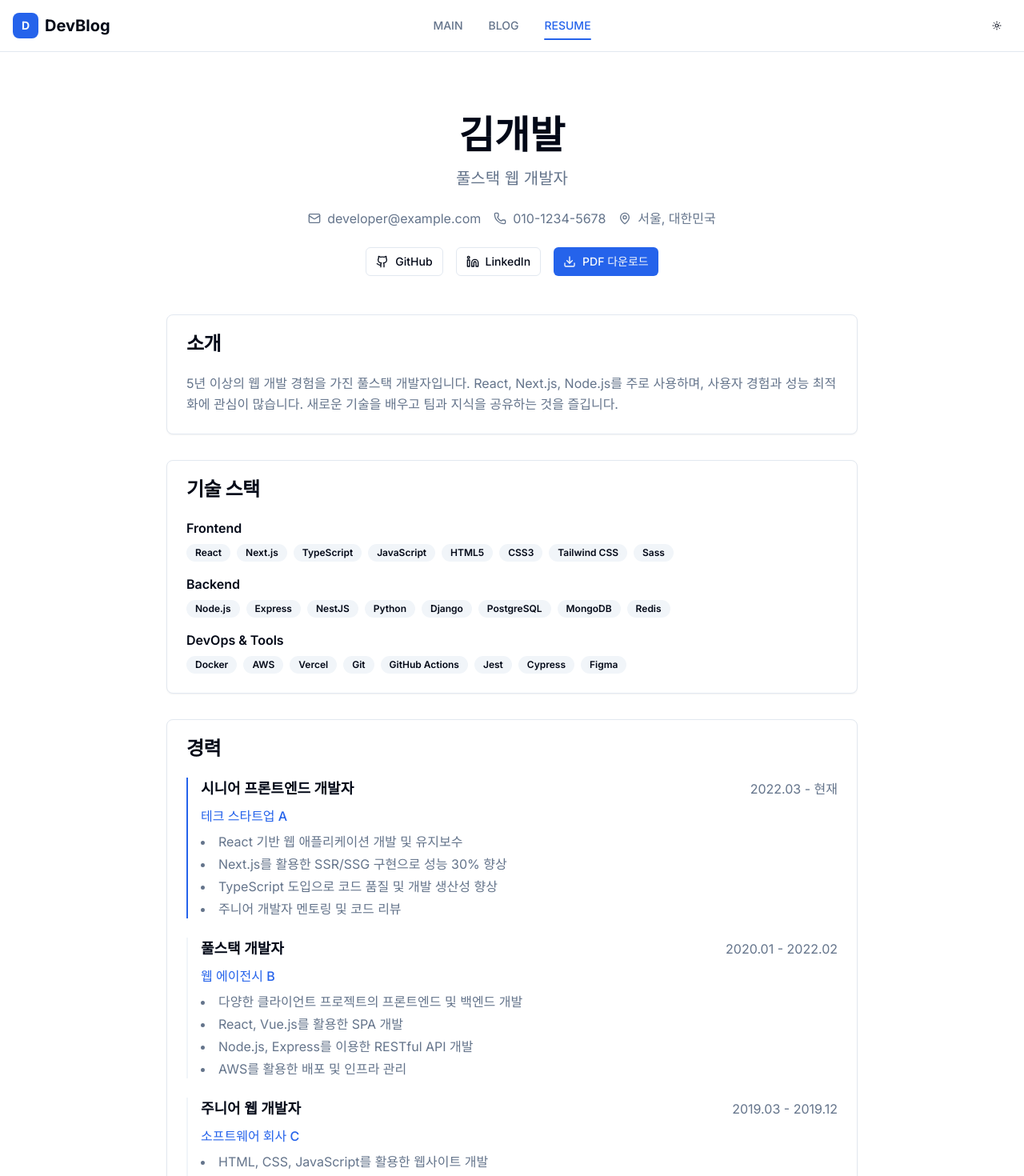
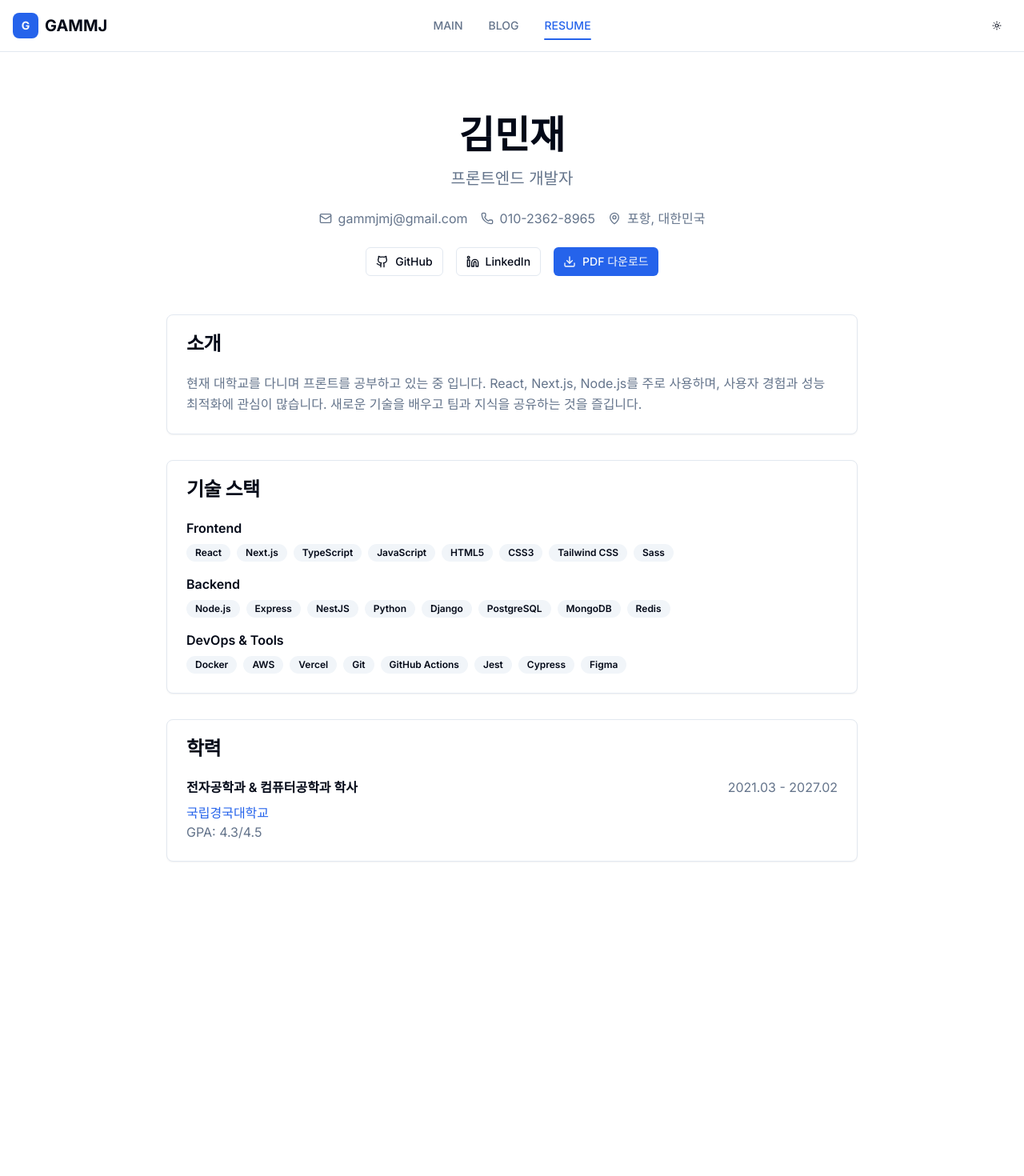
Before and after one commit to GAMMJ/my-blog, a Next.js app: page /resume in a window 1280 px wide. Shown: the top 1470 px of the page at 80% size. After the commit the page ends 1109 px from the top, so only its background shows below. Built offline with nearby package versions, Linux system fonts and the light colour scheme.

Commit message:
이름수정

```diff
--- a/app/resume/page.tsx
+++ b/app/resume/page.tsx
@@ -12,20 +12,20 @@ export default function ResumePage() {
       <main className="container mx-auto px-4 py-8 max-w-4xl">
         {/* Header Section */}
         <div className="text-center py-12">
-          <h1 className="text-4xl md:text-5xl font-bold mb-4">김개발</h1>
-          <p className="text-xl text-muted-foreground mb-6">풀스택 웹 개발자</p>
+          <h1 className="text-4xl md:text-5xl font-bold mb-4">김민재</h1>
+          <p className="text-xl text-muted-foreground mb-6">프론트엔드 개발자</p>
           <div className="flex flex-wrap justify-center gap-4 text-muted-foreground">
             <div className="flex items-center gap-2">
               <Mail className="h-4 w-4" />
-              <span>developer@example.com</span>
+              <span>gammjmj@gmail.com</span>
             </div>
             <div className="flex items-center gap-2">
               <Phone className="h-4 w-4" />
-              <span>010-1234-5678</span>
+              <span>010-2362-8965</span>
             </div>
             <div className="flex items-center gap-2">
               <MapPin className="h-4 w-4" />
-              <span>서울, 대한민국</span>
+              <span>포항, 대한민국</span>
             </div>
           </div>
           <div className="flex justify-center gap-4 mt-6">
@@ -52,7 +52,7 @@ export default function ResumePage() {
             </CardHeader>
             <CardContent>
               <p className="text-muted-foreground leading-relaxed">
-                5년 이상의 웹 개발 경험을 가진 풀스택 개발자입니다. React, Next.js, Node.js를 주로 사용하며, 사용자
+                현재 대학교를 다니며 프론트를 공부하고 있는 중 입니다. React, Next.js, Node.js를 주로 사용하며, 사용자
                 경험과 성능 최적화에 관심이 많습니다. 새로운 기술을 배우고 팀과 지식을 공유하는 것을 즐깁니다.
               </p>
             </CardContent>
@@ -104,7 +104,7 @@ export default function ResumePage() {
           </Card>
 
           {/* Experience */}
-          <Card>
+          {/* <Card>
             <CardHeader>
               <CardTitle>경력</CardTitle>
             </CardHeader>
@@ -150,7 +150,7 @@ export default function ResumePage() {
                 </ul>
               </div>
             </CardContent>
-          </Card>
+          </Card> */}
 
           {/* Education */}
           <Card>
@@ -161,18 +161,18 @@ export default function ResumePage() {
               <div className="space-y-4">
                 <div>
                   <div className="flex flex-col md:flex-row md:items-center md:justify-between mb-2">
-                    <h3 className="font-semibold">컴퓨터공학과 학사</h3>
-                    <span className="text-muted-foreground">2015.03 - 2019.02</span>
+                    <h3 className="font-semibold">전자공학과 &amp; 컴퓨터공학과 학사</h3>
+                    <span className="text-muted-foreground">2021.03 - 2027.02</span>
                   </div>
-                  <p className="text-primary font-medium">한국대학교</p>
-                  <p className="text-muted-foreground">GPA: 3.8/4.5</p>
+                  <p className="text-primary font-medium">국립경국대학교</p>
+                  <p className="text-muted-foreground">GPA: 4.3/4.5</p>
                 </div>
               </div>
             </CardContent>
           </Card>
 
           {/* Projects */}
-          <Card>
+          {/* <Card>
             <CardHeader>
               <CardTitle>주요 프로젝트</CardTitle>
             </CardHeader>
@@ -211,7 +211,7 @@ export default function ResumePage() {
                 </ul>
               </div>
             </CardContent>
-          </Card>
+          </Card> */}
         </div>
       </main>
     </div>
--- a/components/header.tsx
+++ b/components/header.tsx
@@ -26,9 +26,9 @@ export function Header() {
           <div className="w-1/4 min-w-[200px]">
             <Link href="/" className="flex items-center space-x-2">
               <div className="h-8 w-8 rounded-lg bg-primary flex items-center justify-center">
-                <span className="text-primary-foreground font-bold text-sm">D</span>
+                <span className="text-primary-foreground font-bold text-sm">G</span>
               </div>
-              <span className="font-bold text-xl">DevBlog</span>
+              <span className="font-bold text-xl">GAMMJ</span>
             </Link>
           </div>
 
```
